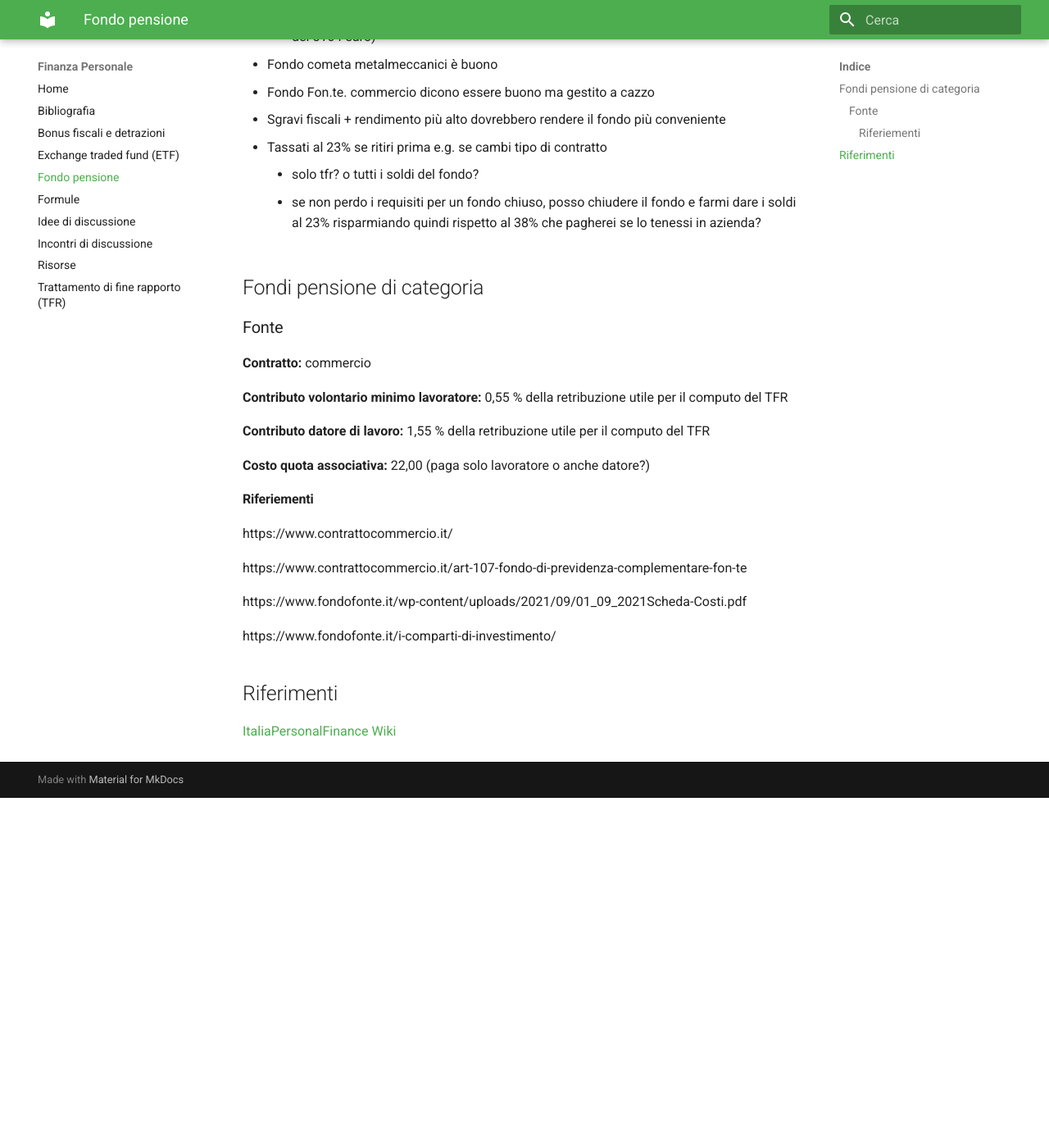
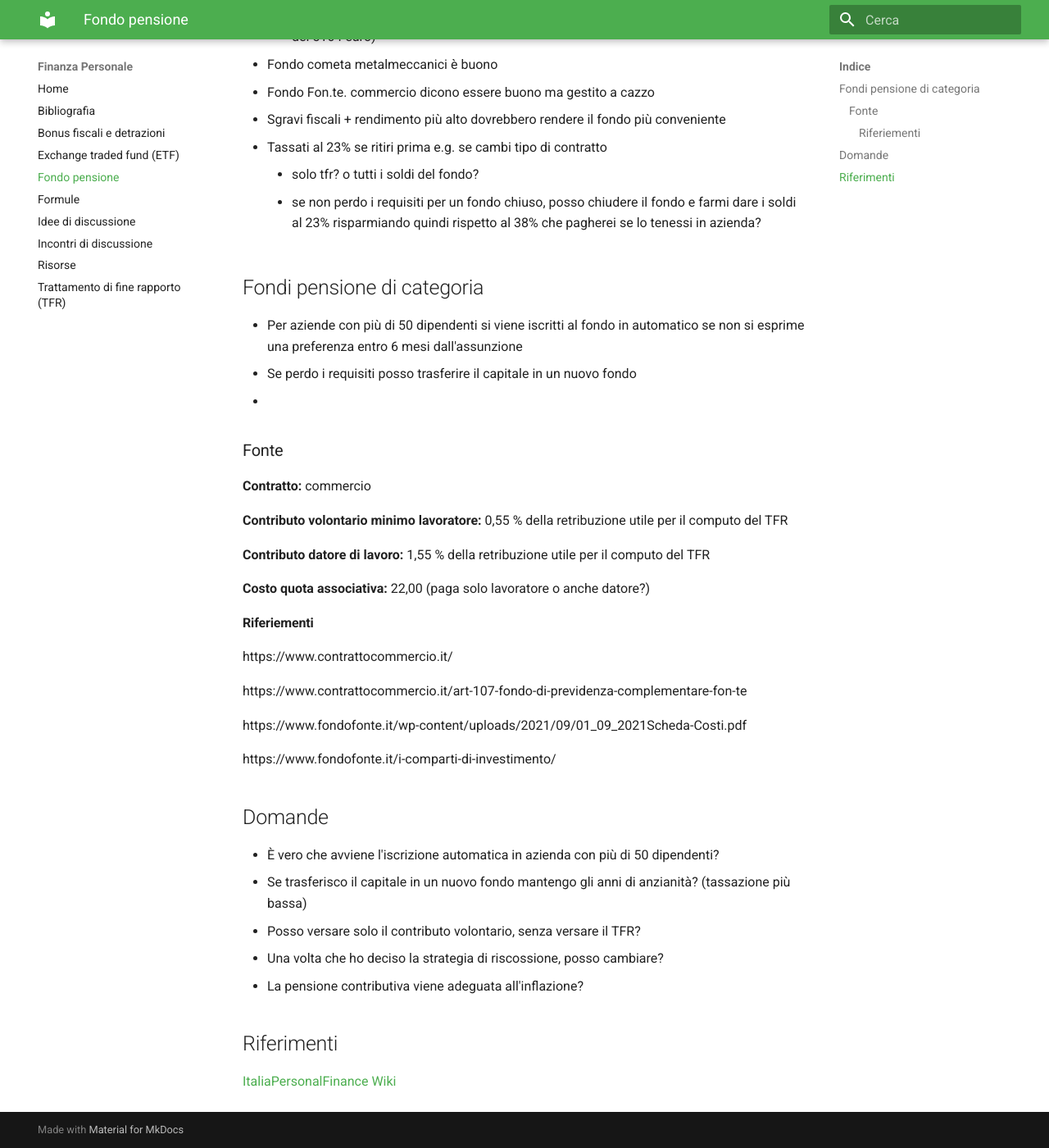
Before and after one commit to simgunz/wiki-finanza-personale, an MkDocs documentation site: the page built from docs/fondo-pensione.md, in a window 1280 px wide and 1400 px high, scrolled down 552 px. Shown: the whole window at 82% size. Built offline with MkDocs 1.6.1 and Material for MkDocs 9.7.7, drawn with Linux system fonts in a browser that asks for light colours; before the commit the page ends 1525 px from its top, so only the background shows below that.

Commit message:
Aggiunte domande fatte a incontro

```diff
--- a/docs/fondo-pensione.md
+++ b/docs/fondo-pensione.md
@@ -19,6 +19,10 @@
 
 ## Fondi pensione di categoria
 
+- Per aziende con più di 50 dipendenti si viene iscritti al fondo in automatico se non si esprime una preferenza entro 6 mesi dall'assunzione
+- Se perdo i requisiti posso trasferire il capitale in un nuovo fondo
+-
+
 ### Fonte
 
 **Contratto:** commercio
@@ -39,6 +43,14 @@ https://www.fondofonte.it/wp-content/uploads/2021/09/01_09_2021Scheda-Costi.pdf
 
 https://www.fondofonte.it/i-comparti-di-investimento/
 
+## Domande
+
+- È vero che avviene l'iscrizione automatica in azienda con più di 50 dipendenti?
+- Se trasferisco il capitale in un nuovo fondo mantengo gli anni di anzianità? (tassazione più bassa)
+- Posso versare solo il contributo volontario, senza versare il TFR?
+- Una volta che ho deciso la strategia di riscossione, posso cambiare?
+- La pensione contributiva viene adeguata all'inflazione?
+
 ## Riferimenti
 
 [ItaliaPersonalFinance Wiki](https://old.reddit.com/r/ItaliaPersonalFinance/wiki/index#wiki_strumenti_previdenziali.3A_pensioni)
```
